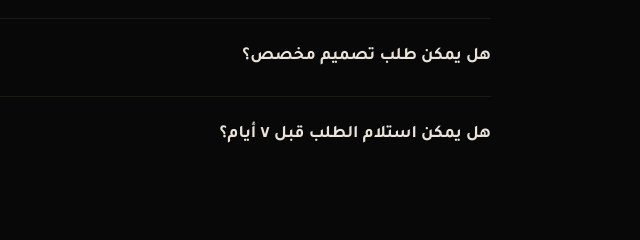
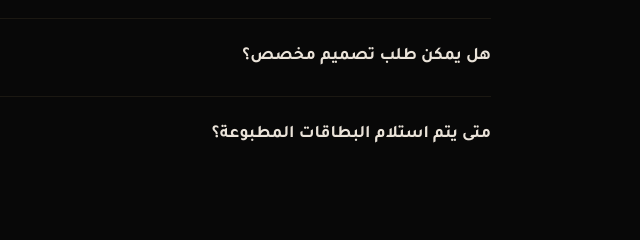
Before and after one commit to eventqrom-lab/om, a plain HTML site: page index.html in a window 1280 px wide. Shown: the part 4960-5200 px from the top of the page, 610-1250 px from the left. Drawn offline with nearby package versions, Linux system fonts and the light colour scheme; a web font is replaced by a local one.

Commit message:
Add files via upload

```diff
--- a/index.html
+++ b/index.html
@@ -399,7 +399,7 @@
                                 <span class="slider"></span>
                             </label>
                         </div>
-                        <p class="security-note hidden" id="security-note" data-i18n="securityDurationNote">خدمة حارس الأمن تشمل 4 ساعات فقط، وكل ساعة إضافية بقيمة 5.000 ريال عماني.</p>
+                        <p class="security-note hidden" id="security-note" data-i18n="securityDurationNote">لراحة ضيوفكم وتنظيم دخولهم بكل سلاسة، تشمل خدمة حارس الأمن 4 ساعات، ويمكنكم تمديد الخدمة بكل مرونة مقابل 5.000 ريال عماني لكل ساعة إضافية.</p>
 
                         <div id="calc-results" class="calc-results hidden">
                             <div class="result-row">
@@ -535,13 +535,13 @@
                 </div>
                 <div class="faq-item">
                     <div class="faq-question">
-                        <span data-i18n="faqQ3">هل يمكن استلام الطلب قبل ٧ أيام؟</span>
+                        <span data-i18n="faqQ3">متى يتم استلام البطاقات المطبوعة؟</span>
                         <svg class="faq-icon" viewBox="0 0 24 24" fill="none" stroke="currentColor" stroke-width="2">
                             <path stroke-linecap="round" stroke-linejoin="round" d="M12 4.5v15m7.5-7.5h-15" />
                         </svg>
                     </div>
                     <div class="faq-answer">
-                        <p data-i18n="faqA3">يعتمد وقت التجهيز على الكمية المطلوبة والتعديلات الخاصة بالتصميم، ولكن في حال عدم وجود ضغط على الطلبات قد يتم تجهيز طلبك قبل المدة المحددة. وفي حال الانتهاء من التجهيز مبكراً، سيتم التواصل معك مباشرة لإبلاغك بموعد الاستلام.</p>
+                        <p data-i18n="faqA3">يتم استلام البطاقات المطبوعة قبل موعد المناسبة بـ7 أيام، لضمان تجهيز الطلب ومراجعته وتسليمه في الوقت المناسب.</p>
                     </div>
                 </div>
             </div>
--- a/script.js
+++ b/script.js
@@ -76,7 +76,7 @@ const translations = {
         templatesComingSoon: "سيتم إضافة النماذج قريباً",
         labelSecurity: "حارس أمن",
         securityPriceNote: "+20.000 ريال عماني",
-        securityDurationNote: "خدمة حارس الأمن تشمل 4 ساعات فقط، وكل ساعة إضافية بقيمة 5.000 ريال عماني.",
+        securityDurationNote: "لراحة ضيوفكم وتنظيم دخولهم بكل سلاسة، تشمل خدمة حارس الأمن 4 ساعات، ويمكنكم تمديد الخدمة بكل مرونة مقابل 5.000 ريال عماني لكل ساعة إضافية.",
         calcSecurityLabel: "رسوم حارس الأمن:",
         labelEventDate: "تاريخ المناسبة",
         labelGuests: "عدد الدعوات المتوقع",
@@ -93,8 +93,8 @@ const translations = {
         faqA1: "لا، كل رمز QR يتم إنشاؤه بشكل فريد ومخصص لدخول واحد فقط، لضمان تجربة دخول آمنة ومنظمة لجميع الضيوف.",
         faqQ2: "هل يمكن طلب تصميم مخصص؟",
         faqA2: "نعم، يمكنك إضافة تصميم مخصص مقابل 0.040 ر.ع لكل بطاقة، لنقدّم لك بطاقة QR بتصميم أنيق يعكس هوية مناسبتك بأسلوب راقٍ واحترافي، مع لمسات مميزة تضيف تجربة دخول أكثر فخامة وتنظيماً لضيوفك.",
-        faqQ3: "هل يمكن استلام الطلب قبل ٧ أيام؟",
-        faqA3: "يعتمد وقت التجهيز على الكمية المطلوبة والتعديلات الخاصة بالتصميم، ولكن في حال عدم وجود ضغط على الطلبات قد يتم تجهيز طلبك قبل المدة المحددة. وفي حال الانتهاء من التجهيز مبكراً، سيتم التواصل معك مباشرة لإبلاغك بموعد الاستلام.",
+        faqQ3: "متى يتم استلام البطاقات المطبوعة؟",
+        faqA3: "يتم استلام البطاقات المطبوعة قبل موعد المناسبة بـ7 أيام، لضمان تجهيز الطلب ومراجعته وتسليمه في الوقت المناسب.",
         footerBrand: "Event QR Tech Tricks",
         footerDesc: "الحل الأمثل لدعوات عصرية وذكية تليق بضيوفك.",
         quickLinks: "روابط سريعة",
@@ -244,7 +244,7 @@ const translations = {
         templatesComingSoon: "Templates will be added soon",
         labelSecurity: "Security Guard",
         securityPriceNote: "+20.000 OMR",
-        securityDurationNote: "Security guard service includes 4 hours only. Each additional hour costs 5.000 OMR.",
+        securityDurationNote: "For your guests' comfort and a smooth, organized entry experience, the security guard service includes 4 hours and can be flexibly extended for 5.000 OMR per additional hour.",
         calcSecurityLabel: "Security Guard Fee:",
         labelEventDate: "Event Date",
         labelGuests: "Expected Number of Invitations",
@@ -261,8 +261,8 @@ const translations = {
         faqA1: "No, each QR code is generated uniquely and assigned for one entry only, ensuring a secure and organized entry experience for all guests.",
         faqQ2: "Can the design be customized?",
         faqA2: "Yes, you can add a custom design for 0.040 OMR per card. We will create an elegant QR card that reflects your event identity in a refined and professional style, with distinctive touches that make the entry experience more luxurious and organized for your guests.",
-        faqQ3: "Can the order be received before 7 days?",
-        faqA3: "The preparation time depends on the requested quantity and design adjustments. If there is no high order volume, your order may be prepared before the specified period. If it is completed early, we will contact you directly to inform you of the pickup time.",
+        faqQ3: "When are printed cards received?",
+        faqA3: "Printed cards are received 7 days before the event date to ensure the order is prepared, reviewed, and delivered on time.",
         footerBrand: "Event QR Tech Tricks",
         footerDesc: "The perfect solution for modern and smart invitations worthy of your guests.",
         quickLinks: "Quick Links",
```
